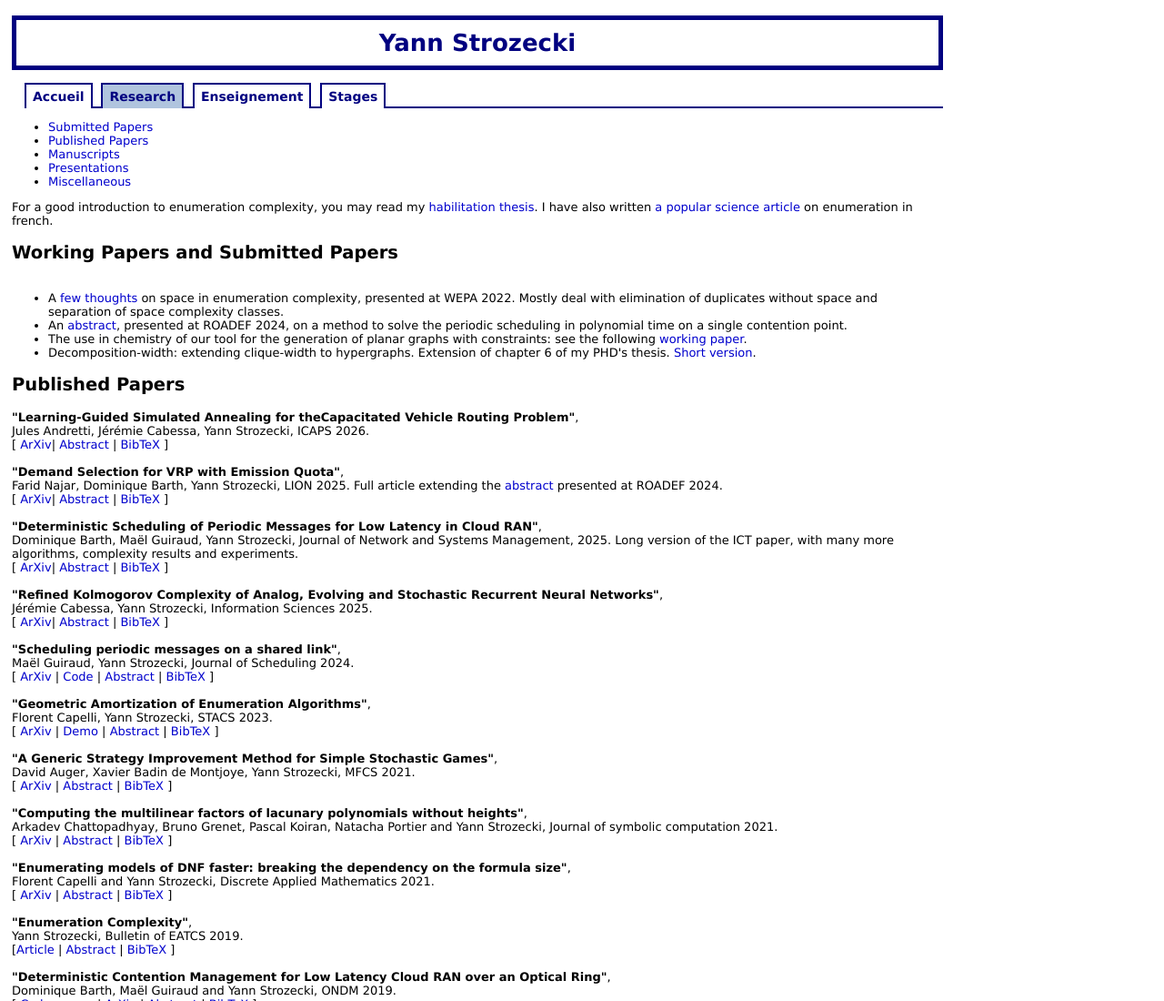
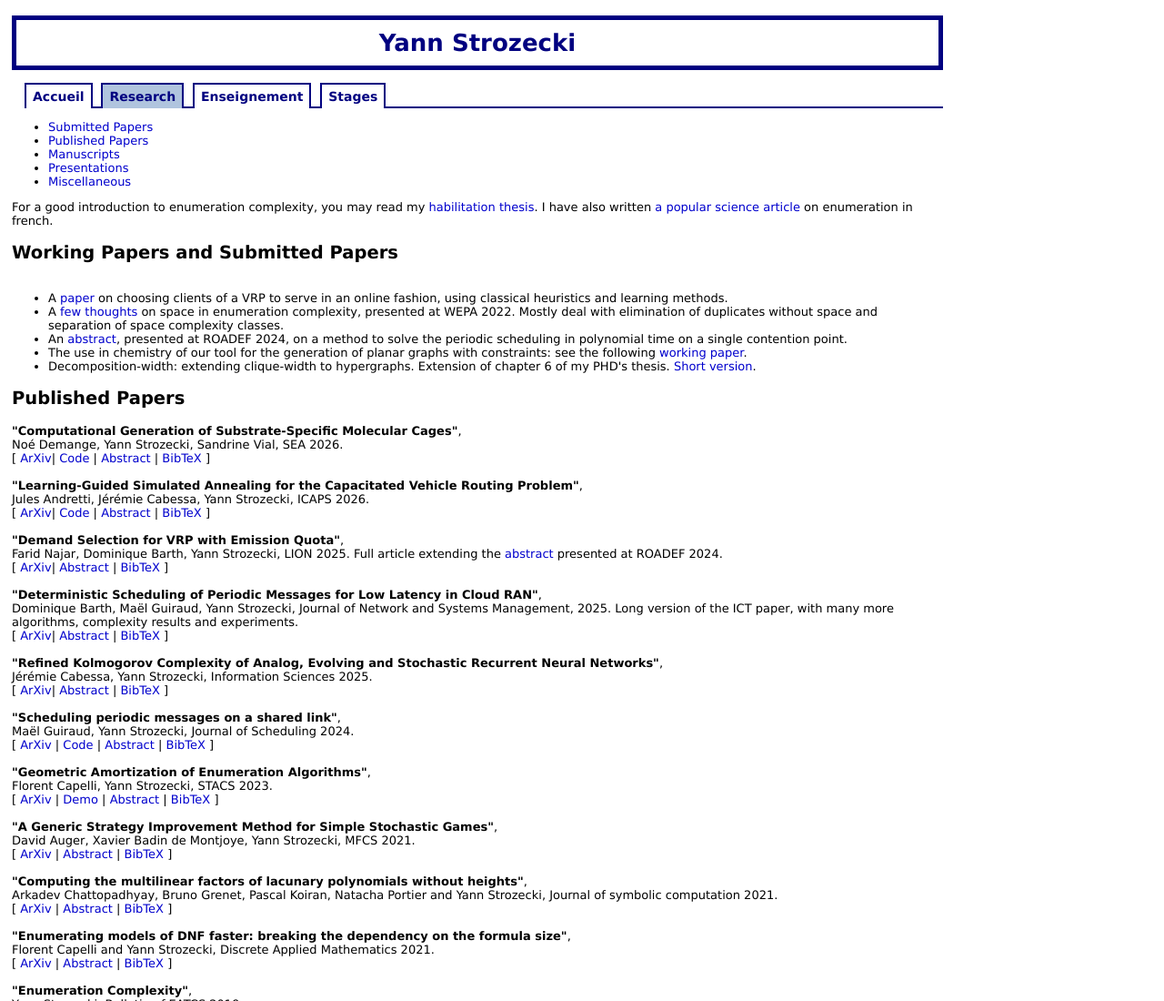
Before and after one commit to yann-strozecki/yann-strozecki.github.io, a plain HTML site: page recherche.html in a window 1280 px wide. Shown: the top 1100 px of the page at 91% size. Drawn offline with nearby package versions, Linux system fonts and the light colour scheme; some packages are replaced by stand-ins of ours.

Commit message:
autres articles

```diff
--- a/recherche.html
+++ b/recherche.html
@@ -60,6 +60,7 @@
     <h2><span><a name ="Submitted Papers">Working Papers and Submitted Papers</a></span></h2>
     <ul>
       </br>
+      <li> A <a href="https://arxiv.org/abs/2603.13279">paper</a> on choosing clients of a VRP to serve in an online fashion, using classical heuristics and learning methods.</li>
       <li> A <a href="space_complexity.pdf">few thoughts</a> on space in enumeration complexity, presented at WEPA 2022. Mostly deal with elimination of duplicates without space and separation of space complexity classes.</li>
       <li> An <a href="roadef_scheduling.pdf">abstract</a>, presented at ROADEF 2024, on a method to solve the periodic scheduling in polynomial time on a single contention point.
       <li> The use in chemistry of our tool for the generation of planar graphs with constraints: see the following <a href= "Insilico.pdf">working paper</a>. </li>
@@ -69,14 +70,37 @@
 <h2><a name="Published Papers">Published Papers</a></h2>
 
 
+<b>"Computational Generation of Substrate-Specific
+Molecular Cages"</b>,<br/>
+Noé Demange, Yann Strozecki, Sandrine Vial, SEA 2026.
+
+<br> [ <a href=""  target="_blank">ArXiv</a>|
+<a href="https://archive.softwareheritage.org/browse/directory/4724ee746285e388bfbb126e84babf8a21e1aecc/"  target="_blank">Code</a> |
+  <span style="display: inline;" class="script_show">
+    <a class="pub_link" href="#" onclick="$('#DSV26_bibtex').slideUp('fast'); $('#DSV26_abstract').slideToggle('fast'); return false;">Abstract</a>
+    | <a class="pub_link" href="#" onclick="$('#DSV26_abstract').slideUp('fast'); $('#DSV26_bibtex').slideToggle('fast'); return false;">BibTeX</a>
+   </span> ]
+
+  <div style="display: none;" id="DSV26_abstract" class="abstract">
+    <h4 style="display: none;" class="script_hide">Abstract</h4>
+    <br>
+    In this paper, we propose a method to build molecular cages designed to capture a specific substrate. We model a cage as a graph of atoms with coordinates in space, and several constraints on their edges (degree, length and angle). We use a simple method to place binding patterns which are able to interact with certain parts of the substrate. We then propose an algorithm which considers all possible ways of connecting these binding patterns and try to construct the smallest possible molecular paths realizing these connections. We investigate many variants of our method in order to obtain the most efficient algorithm, able to build cages of more than a hundred atoms.
+    </div>
+    <div style="display: none;" id="DSV26_bibtex" class="bibtex">
+    <h4 style="display: none;" class="script_hide">BibTeX</h4>
+    <pre>
+  </pre>
+    </div>
+    <br /><br>
 
 
-<b>"Learning-Guided Simulated Annealing for theCapacitated Vehicle Routing Problem"</b>,<br/>
+
+<b>"Learning-Guided Simulated Annealing for the Capacitated Vehicle Routing Problem"</b>,<br/>
 Jules Andretti, Jérémie Cabessa, Yann Strozecki, ICAPS 2026.
 
 <br> [ <a href=""  target="_blank">ArXiv</a>|
+<a href="https://github.com/JAndretti/Learning-Guided-Simulated-Annealing-for-the-Capacitated-Vehicle-Routing"  target="_blank">Code</a> |
   <span style="display: inline;" class="script_show">
-
     <a class="pub_link" href="#" onclick="$('#ACS26_bibtex').slideUp('fast'); $('#ACS26_abstract').slideToggle('fast'); return false;">Abstract</a>
     | <a class="pub_link" href="#" onclick="$('#ACS26_abstract').slideUp('fast'); $('#ACS26_bibtex').slideToggle('fast'); return false;">BibTeX</a>
    </span> ]
@@ -85,11 +109,12 @@ Jules Andretti, Jérémie Cabessa, Yann Strozecki, ICAPS 2026.
 
     <h4 style="display: none;" class="script_hide">Abstract</h4>
     <br>
+    The Capacitated Vehicle Routing Problem (CVRP) is a fundamental  combinatorial  optimization  challenge  with  broad industrial relevance. Classical metaheuristics such as Simulated Annealing (SA) offer asymptotic convergence guarantees but suffer from inefficient random neighborhood exploration. Conversely, recent deep learning approaches generate solutions rapidly but often struggle to generalize beyond the instance sizes encountered during training. In this paper, we bridge this gap by proposing Learning-Guided Simulated An-nealing (LG-SA), a hybrid framework that augments SA with a very lightweight neural module, trained to select promising neighboring solutions instead of relying on uniform sampling.  The  move-selection  policy  is  learned  through  reinforcement learning (RL) using Proximal Policy Optimization(PPO). Through extensive experiments, we analyze the stability of the model as well as the impact of diverse feasibility mechanisms, initialization strategies, neighborhood operators, and action parameterizations (joint vs. conditional). We further show that LG-SA excels at finding high quality solutions rapidly. In addition to achieving a 42.5% cost reductionover classical SA and generalizing well to larger instances,LG-SA  outperforms  or  performs  on  par  with  widely  used methods like OR-Tools, attention-based GNNs, and advancedRL methods within comparable or shorter timeframes.
     </div>
     <div style="display: none;" id="ACS26_bibtex" class="bibtex">
     <h4 style="display: none;" class="script_hide">BibTeX</h4>
     <pre>
- The Capacitated Vehicle Routing Problem (CVRP) is a fun-damental  combinatorial  optimization  challenge  with  broadindustrial relevance. Classical metaheuristics such as Simu-lated Annealing (SA) offer asymptotic convergence guaran-tees but suffer from inefficient random neighborhood explo-ration. Conversely, recent deep learning approaches generatesolutions rapidly but often struggle to generalize beyond theinstance sizes encountered during training. In this paper, webridge this gap by proposing Learning-Guided Simulated An-nealing (LG-SA), a hybrid framework that augments SA witha very lightweight neural module, trained to select promis-ing neighboring solutions instead of relying on uniform sam-pling.  The  move-selection  policy  is  learned  through  rein-forcement learning (RL) using Proximal Policy Optimization(PPO). Through extensive experiments, we analyze the sta-bility of the model as well as the impact of diverse feasibil-ity mechanisms, initialization strategies, neighborhood oper-ators, and action parameterizations (joint vs. conditional). Wefurther show that LG-SA excels at finding high-quality solu-tions rapidly. In addition to achieving a 42.5% cost reductionover classical SA and generalizing well to larger instances,LG-SA  outperforms  or  performs  on  par  with  widely  usedmethods like OR-Tools, attention-based GNNs, and advancedRL methods within comparable or shorter timeframes.
+
   </pre>
     </div>
     <br /><br>
```
